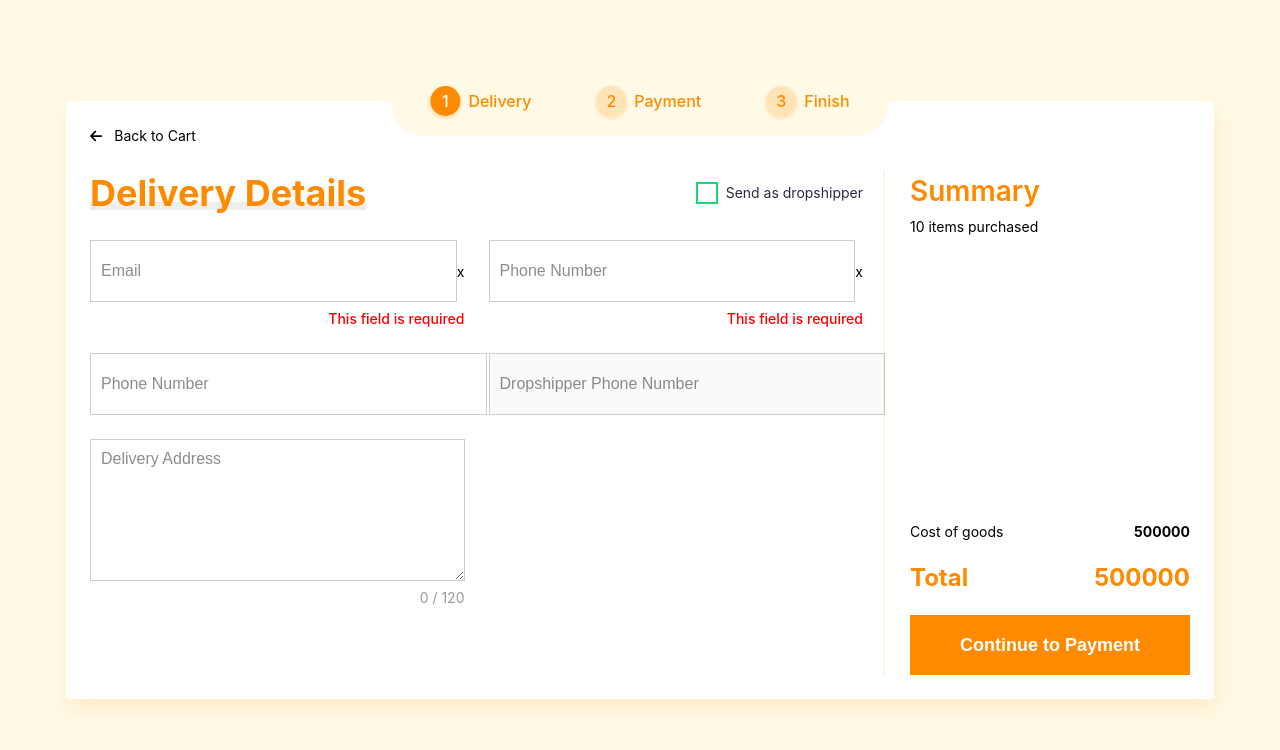
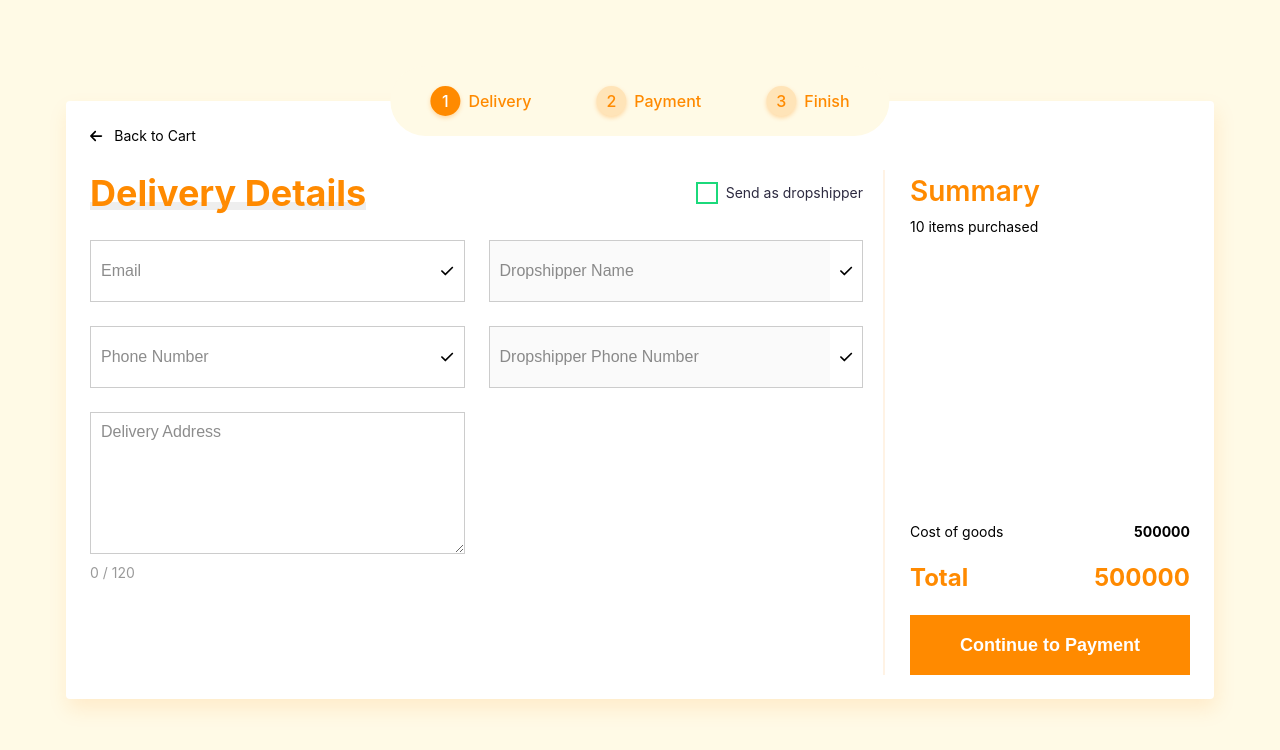
Before and after one commit to imantoafiif/jakmall-app, a Vue app: page / in a window 1280 px wide. Shown: the top 750 px of the page. Built offline with nearby package versions, Linux system fonts and the light colour scheme.

Commit message:
develop page 1

```diff
--- a/src/components/delivery.vue
+++ b/src/components/delivery.vue
@@ -1,18 +1,23 @@
 <script setup>
     import Title from './title.vue'
     import checkbox from './checkbox.vue';
-    import { ref, watch } from 'vue';
+    import { watch } from 'vue';
     import { usePurchaseOverview } from '../stores/purchaseOverview'
 
-    const address = ref('')
     const overview = usePurchaseOverview()
 
     watch(
         () => overview.is_dropshipping,
         (newValue, oldValue) => {
             if(!newValue) {
-                overview.setDropshipper(null)
-                overview.setDropshipperPhone(null)
+                overview.setDropshipper({
+                    value: null,
+                    error_code: 0,
+                })
+                overview.setDropshipperPhone({
+                    value: null,
+                    error_code: 0,
+                })
             }
         }
     )
@@ -35,28 +40,62 @@
         </div>
         <div class="delivery-container__input-grouping">
             <div class="delivery-container__input-grouping__template">
-                <div class="delivery-container__input-grouping__template__container">
-                    <input placeholder="Email" v-model="overview.name.value" />
-                    x
+                <div
+                    :class="{
+                        'delivery-container__input-grouping__template__is-danger': overview.name.error_code == 1
+                    }"
+                    class="delivery-container__input-grouping__template__container">
+                    <input @input="() => overview.name.error_code = 0" placeholder="Email" v-model="overview.name.value" />
+                    <span><font-awesome-icon icon="check" /></span>
                 </div>
-                <p v-if="overview.name.error_code == 1">This field is required</p>
+                <p v-if="overview.name.error_code > 0">This field is required</p>
             </div>
             <div class="delivery-container__input-grouping__template">
-                <div class="delivery-container__input-grouping__template__container">
-                    <input placeholder="Phone Number" v-model="overview.name.value" />
-                    x
+                <div
+                    :class="{
+                        'delivery-container__input-grouping__template__is-danger': overview.dropshipper.error_code == 1
+                    }"
+                    class="delivery-container__input-grouping__template__container">
+                    <input @input="() => overview.dropshipper.error_code = 0" :disabled="!overview.is_dropshipping" placeholder="Dropshipper Name" v-model="overview.dropshipper.value" />
+                    <span><font-awesome-icon icon="check" /></span>
                 </div>
-                <p v-if="overview.name.error_code == 1">This field is required</p>
+                <p v-if="overview.dropshipper.error_code > 0">This field is required</p>
             </div>
-            <!-- <input :disabled="!overview.is_dropshipping" placeholder="Dropshipper Name" v-model="overview.dropshipper" /> -->
-            <input placeholder="Phone Number" v-model="overview.phone.value" />
-            <input :disabled="!overview.is_dropshipping" placeholder="Dropshipper Phone Number" v-model="overview.dropshipper_phone" />
+            <div class="delivery-container__input-grouping__template">
+                <div
+                    :class="{
+                        'delivery-container__input-grouping__template__is-danger': overview.phone.error_code == 1
+                    }"
+                    class="delivery-container__input-grouping__template__container">
+                    <input @input="() => overview.phone.error_code = 0" placeholder="Phone Number" v-model="overview.phone.value" />
+                    <span><font-awesome-icon icon="check" /></span>
+                </div>
+                <p v-if="overview.phone.error_code > 0">This field is required</p>
+            </div>
+            <div class="delivery-container__input-grouping__template">
+                <div
+                    :class="{
+                        'delivery-container__input-grouping__template__is-danger': overview.dropshipper_phone.error_code == 1
+                    }"
+                    class="delivery-container__input-grouping__template__container">
+                    <input @input="() => overview.dropshipper_phone.error_code = 0" :disabled="!overview.is_dropshipping" placeholder="Dropshipper Phone Number" v-model="overview.dropshipper_phone.value" />
+                    <span><font-awesome-icon icon="check" /></span>
+                </div>
+                <p v-if="overview.dropshipper_phone.error_code > 0">This field is required</p>
+            </div>
             <div class="delivery-container__input-grouping__textarea-container">
                 <textarea
+                    :class="{
+                        'delivery-container__input-grouping__template__is-danger': overview.address.error_code == 1
+                    }"
+                    @input="() => overview.address.error_code = 0"
                     maxlength="120"
                     v-model="overview.address.value"
                     placeholder="Delivery Address"></textarea>
-                <span>{{ address.length }} / 120</span>
+                <p>
+                    <span>{{ overview.address.value.length }} / 120</span>
+                    <span v-if="overview.address.error_code > 0">This field is required</span>
+                </p>
             </div>
         </div>
     </div>
@@ -94,6 +133,10 @@
                     display flex
                     flex-direction row
                     align-items center
+                    border 1px solid #CCCCCC
+
+                    & > span
+                        padding 0 10px
 
                 &__is-danger
                     border: 1px solid red !important
@@ -109,14 +152,21 @@
                 display flex
                 flex-direction column
                 gap 6px
-                align-items flex-end
 
-                > span
+                > p
+                    display flex
+                    justify-content space-between
                     color rgba(0, 0, 0, .4)
+                    margin-top 2px
+
+                    & > span:nth-child(2)
+                        color red
+                        font-weight 500
 
             input,
             textarea
-                border 1px solid #CCCCCC
+                // border 1px solid #CCCCCC
+                border none
                 padding 0 10px
                 font-family arial
                 font-size 16px
@@ -135,6 +185,7 @@
                 height 60px
 
             textarea
+                border 1px solid #CCCCCC
                 height 120px
                 padding 10px
                 width  -webkit-fill-available;
--- a/src/components/main-display.vue
+++ b/src/components/main-display.vue
@@ -6,11 +6,35 @@
     import payment from './payment.vue';
     import summaries from './summary.vue';
     import { watch, shallowRef, onMounted }  from 'vue';
+    import { storeToRefs } from 'pinia'
 
     const view = shallowRef(delivery)
     const overview = usePurchaseOverview()
-    const onProceed = () => {
-        console.log(1)
+    const { isPhoneValid } = storeToRefs(overview)
+
+    const onProceed = async () => {
+        let has_error = false
+        switch(overview.page) {
+            case 1:
+                // if(isPhoneValid.value) {
+                //     console.log(1)
+                // }
+                const attributes = [
+                    'phone',
+                    'name',
+                    'address',
+                    ...(overview.is_dropshipping ? ['dropshipper', 'dropshipper_phone'] : [])
+                ]
+                attributes.forEach(item => {
+                    if(overview[item].value == '') {
+                        overview[item].error_code = 1
+                        has_error = true
+                    }
+                })
+            break;
+        }
+        if(has_error) return
+        overview.setPage(overview.page + 1)
     }
 
     overview.$subscribe(() => {
--- a/src/stores/purchaseOverview.js
+++ b/src/stores/purchaseOverview.js
@@ -9,20 +9,26 @@ export const usePurchaseOverview = defineStore('overview', {
         return {
             page: 1,
             name: {
-                value: null,
-                error_code: 1,
+                value: '',
+                error_code: 0,
             },
             phone: {
-                value: null,
+                value: '',
                 error_code: 0,
             },
             address: {
-                value: null,
+                value: '',
                 error_code: 0,
             },
             is_dropshipping: false,
-            dropshipper: null,
-            dropshipper_phone: null,
+            dropshipper: {
+                value: '',
+                error_code: 0,
+            },
+            dropshipper_phone: {
+                value: '',
+                error_code: 0,
+            },
             shipment: { method: 'GO-SEND', value: 15000, id: 'GOJEK' },
             payment: { method: 'e-Wallet', value: 1500000, id: 'EWALLET' },
             order_id: null,
@@ -43,6 +49,18 @@ export const usePurchaseOverview = defineStore('overview', {
                 (this.is_dropshipping ? 5900 : 0) +
                 (this.page >= 2 ? this.shipment?.value : 0)
             )
+        },
+        isPhoneValid() {
+            const pattern = /^[\d\-\+\(\)]{6,20}$/
+            if(this.phone.value == '') return false
+            return pattern.test(this.phone.value)
+        },
+        isEmailValid() {
+            const pattern = /^[^\s@]+@[^\s@]+\.[^\s@]+$/
+            return pattern.test(this.name.value)
+        },
+        isAddressValid() {
+            return this.address.value !== ''
         }
     },
     actions: {
```
